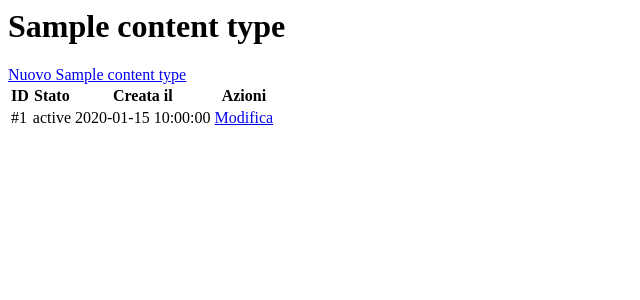
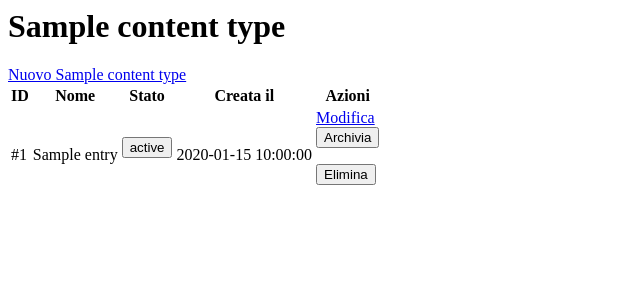
Before and after one commit to raffaele-giga/giga-cms, a PHP site: template views/admin/content-entries/index.php in a window 1280 px wide. Shown: the top 300 px of the page, without its empty margins (0-640 px from the left). Run offline with PHP 8.4, Linux system fonts and the light colour scheme; the template is opened without the code that fills it: most values are stand-ins (such as "Sample title", 1, 10 or a date in 2020); some libraries are stand-ins or nearby versions.

Commit message:
feat(cms): usabilità Gestione contenuti + lifecycle entry + index allineato al cheatsheet
Gestione Content Type: badge Attivo/Disattivo ora cliccabile (era
pulsante separato ridondante); nome (label) modificabile dalla
stessa riga; datalist di suggerimento sui gruppi menu esistenti
(riduce refusi, il campo resta libero); AdminMenuGroupService::
isInUse()/delete() per rimuovere un gruppo solo se non più
referenziato da alcun Content Type (doppio controllo server-side,
non solo assenza del pulsante in UI).

Lifecycle entry (draft/published/archived, Service già pronto da
prima — solo mai collegato a una UI): badge di stato cliccabile per
draft/published (stesso pattern del toggle Content Type), azione
"Archivia" separata ed esplicita per la transizione terminale.

content-entries/index.php riallineato a CHEATSHEET-giga-admin-shell.md:
azioni sempre con icona (fa-pen/fa-box-archive/fa-trash, convenzione
wos-pro), stato risolto via mappa-array non match(), nuova colonna
Nome (risoluzione del campo 'text' rappresentativo via sottoquery
correlata — non LEFT JOIN diretta, per evitare la duplicazione riga
su field translatable con più lingue in content_entry_values), nuova
azione Elimina (soft delete, già esistente a livello Service, mai
collegata).

Co-Authored-By: Claude Sonnet 5 <noreply@anthropic.com>

```diff
--- a/src/Services/ContentEntryService.php
+++ b/src/Services/ContentEntryService.php
@@ -52,7 +52,7 @@ class ContentEntryService
         return $entry;
     }
 
-    public function getPaginated(int $contentTypeId, int $page, int $perPage, array $filters = []): array
+    public function getPaginated(int $contentTypeId, int $page, int $perPage, array $filters = [], ?int $labelFieldId = null): array
     {
         $page    = max(1, $page);
         $perPage = in_array($perPage, [10, 15, 25, 50]) ? $perPage : 15;
@@ -60,7 +60,7 @@ class ContentEntryService
         $total      = $this->entryRepository->countAll($contentTypeId, $filters);
         $totalPages = $total > 0 ? (int) ceil($total / $perPage) : 1;
         $page       = min($page, $totalPages);
-        $entries    = $this->entryRepository->findPaginated($contentTypeId, $page, $perPage, $filters);
+        $entries    = $this->entryRepository->findPaginated($contentTypeId, $page, $perPage, $filters, $labelFieldId);
 
         return [
             'entries'    => $entries,
--- a/views/admin/content-entries/index.php
+++ b/views/admin/content-entries/index.php
@@ -5,10 +5,22 @@
  * ricerca/filtro/colonna dati custom, solo id/stato/data + link edit.
  *
  * @var array  $contentType  da ContentTypeService (id, slug, label, label_singular)
- * @var array  $entries      da ContentEntryService::getPaginated()['entries']
+ * @var array  $entries      da ContentEntryService::getPaginated()['entries'] —
+ *                            ogni riga include status_key ('draft'/'published'/'archived')
+ *                            e entry_label (nome rappresentativo, può essere null)
  * @var string $typeSlug
  * @var array  $ui
  */
+$csrf = htmlspecialchars($_SESSION['csrf_token'] ?? '', ENT_QUOTES, 'UTF-8');
+
+// Mappa esplicita, non match(): stato non riconosciuto (caso limite, non
+// dovrebbe verificarsi con i 3 status di sistema attuali) ricade sul
+// fallback badge_neutral con la label grezza dal DB, mai un errore.
+$statusStyles = [
+    'draft'     => ['cls' => 'badge_neutral', 'label' => 'Draft'],
+    'published' => ['cls' => 'badge_success', 'label' => 'Published'],
+    'archived'  => ['cls' => 'badge_neutral', 'label' => 'Archived'],
+];
 ?>
 
 <div class="flex items-center justify-between mb-4">
@@ -24,6 +36,7 @@
             <thead>
                 <tr class="<?= $ui['thead_row'] ?>">
                     <th class="<?= $ui['th'] ?>">ID</th>
+                    <th class="<?= $ui['th'] ?>">Nome</th>
                     <th class="<?= $ui['th'] ?>">Stato</th>
                     <th class="<?= $ui['th'] ?>">Creata il</th>
                     <th class="<?= $ui['th_right'] ?>">Azioni</th>
@@ -32,18 +45,49 @@
             <tbody class="<?= $ui['tbody'] ?>">
                 <?php if (empty($entries)): ?>
                     <tr>
-                        <td colspan="4" class="<?= $ui['td'] ?>">Nessuna entry ancora.</td>
+                        <td colspan="5" class="<?= $ui['td'] ?>">Nessuna entry ancora.</td>
                     </tr>
                 <?php endif; ?>
                 <?php foreach ($entries as $entry): ?>
+                    <?php $status = $statusStyles[$entry['status_key']] ?? ['cls' => 'badge_neutral', 'label' => $entry['status_label']]; ?>
                     <tr class="<?= $ui['tr'] ?>">
-                        <td class="<?= $ui['td_strong'] ?>">#<?= (int) $entry['id'] ?></td>
-                        <td class="<?= $ui['td'] ?>"><?= htmlspecialchars((string) ($entry['status_key'] ?? ''), ENT_QUOTES, 'UTF-8') ?></td>
+                        <td class="<?= $ui['td'] ?>">#<?= (int) $entry['id'] ?></td>
+                        <td class="<?= $ui['td_strong'] ?>">
+                            <?php $label = trim((string) ($entry['entry_label'] ?? '')); ?>
+                            <?= $label !== '' ? htmlspecialchars($label, ENT_QUOTES, 'UTF-8') : '#' . (int) $entry['id'] ?>
+                        </td>
+                        <td class="<?= $ui['td'] ?>">
+                            <?php if ($entry['status_key'] === 'archived'): ?>
+                                <!-- is_terminal: nessuna azione di ripristino in questo blocco, fuori scope -->
+                                <span class="<?= $ui[$status['cls']] ?>"><?= htmlspecialchars($status['label'], ENT_QUOTES, 'UTF-8') ?></span>
+                            <?php else: ?>
+                                <form method="POST" action="<?= BASE_URL ?>/admin/content/<?= htmlspecialchars($typeSlug, ENT_QUOTES, 'UTF-8') ?>/<?= (int) $entry['id'] ?>/toggle-status">
+                                    <input type="hidden" name="csrf_token" value="<?= $csrf ?>">
+                                    <button type="submit" class="<?= $ui[$status['cls']] ?> cursor-pointer">
+                                        <?= htmlspecialchars($status['label'], ENT_QUOTES, 'UTF-8') ?>
+                                    </button>
+                                </form>
+                            <?php endif; ?>
+                        </td>
                         <td class="<?= $ui['td'] ?>"><?= htmlspecialchars((string) ($entry['created_at'] ?? ''), ENT_QUOTES, 'UTF-8') ?></td>
-                        <td class="<?= $ui['td'] ?> text-right">
+                        <td class="<?= $ui['td'] ?> flex items-center justify-end gap-2">
                             <a href="<?= BASE_URL ?>/admin/content/<?= htmlspecialchars($typeSlug, ENT_QUOTES, 'UTF-8') ?>/<?= (int) $entry['id'] ?>/edit" class="<?= $ui['btn_ghost_sm'] ?>">
-                                Modifica
+                                <i class="fas fa-pen text-xs"></i> Modifica
                             </a>
+                            <?php if ($entry['status_key'] !== 'archived'): ?>
+                                <form method="POST" action="<?= BASE_URL ?>/admin/content/<?= htmlspecialchars($typeSlug, ENT_QUOTES, 'UTF-8') ?>/<?= (int) $entry['id'] ?>/archive">
+                                    <input type="hidden" name="csrf_token" value="<?= $csrf ?>">
+                                    <button type="submit" class="<?= $ui['btn_warning'] ?>">
+                                        <i class="fas fa-box-archive text-xs"></i> Archivia
+                                    </button>
+                                </form>
+                            <?php endif; ?>
+                            <form method="POST" action="<?= BASE_URL ?>/admin/content/<?= htmlspecialchars($typeSlug, ENT_QUOTES, 'UTF-8') ?>/<?= (int) $entry['id'] ?>/delete">
+                                <input type="hidden" name="csrf_token" value="<?= $csrf ?>">
+                                <button type="submit" class="<?= $ui['btn_danger'] ?>">
+                                    <i class="fas fa-trash text-xs"></i> Elimina
+                                </button>
+                            </form>
                         </td>
                     </tr>
                 <?php endforeach; ?>
```
Also changed, not shown: src/Repositories/ContentEntryRepository.php (+31 -5 lines), src/Services/AdminMenuGroupService.php (+21 -0 lines), src/Services/ContentEntryFormService.php (+19 -0 lines), views/admin/content-types/index.php (+38 -18 lines).
